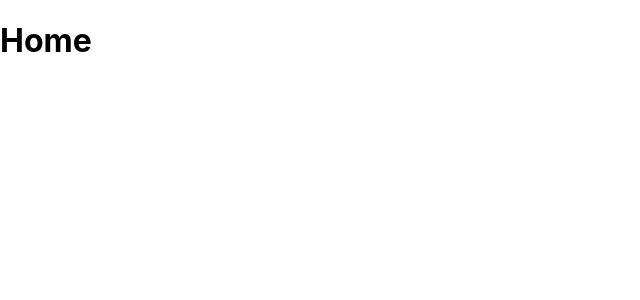
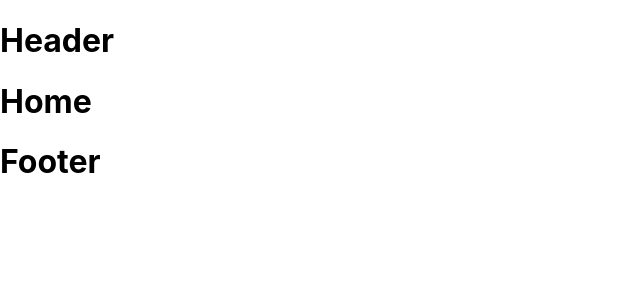
Before and after one commit to pkostukevich/art-museum, a React (Create React App) app: page / in a window 1280 px wide. Shown: the top 300 px of the page, without its empty margins (0-640 px from the left). Built offline with nearby package versions, Linux system fonts and the light colour scheme.

Commit message:
feat: add layout

```diff
--- a/package.json
+++ b/package.json
@@ -48,6 +48,7 @@
     ]
   },
   "devDependencies": {
+    "@babel/plugin-proposal-private-property-in-object": "^7.21.11",
     "@eslint/js": "^9.13.0",
     "@typescript-eslint/eslint-plugin": "^8.12.2",
     "@typescript-eslint/parser": "^8.12.2",
--- a/src/App.tsx
+++ b/src/App.tsx
@@ -1,19 +1,22 @@
 import React from 'react';
 import './App.css';
 import { BrowserRouter, Navigate, Route, Routes } from 'react-router-dom';
-import { Home } from './pages/Home/Home';
-import { Favourites } from './pages/Favorites/Favourites';
-import { Painting } from './pages/Painting/Painting';
+import Home from './pages/Home/Home';
+import Favourites from './pages/Favorites/Favourites';
+import Painting from './pages/Painting/Painting';
+import Layout from './components/Layout/Layout';
 
 function App(): JSX.Element {
   return (
     <BrowserRouter>
+      <Layout>
         <Routes>
           <Route path="/" element={<Home />} />
           <Route path="/paintings/:id" element={<Painting />} />
           <Route path="/favorites" element={<Favourites />} />
           <Route path="*" element={<Navigate to="/" />} />
         </Routes>
+      </Layout>
     </BrowserRouter>
   );
 }
--- /dev/null
+++ b/src/components/Footer/Footer.tsx
@@ -0,0 +1,11 @@
+import React from 'react';
+
+const Footer: React.FC = () => {
+  return (
+    <div>
+      <h1>Footer</h1>
+    </div>
+  );
+};
+
+export default Footer;
--- /dev/null
+++ b/src/components/Header/Header.tsx
@@ -0,0 +1,11 @@
+import React from 'react';
+
+const Header: React.FC = () => {
+  return (
+    <div>
+      <h1>Header</h1>
+    </div>
+  );
+};
+
+export default Header;
--- /dev/null
+++ b/src/components/Layout/Layout.tsx
@@ -0,0 +1,19 @@
+import React from 'react';
+import Header from '../Header/Header';
+import Footer from '../Footer/Footer';
+
+type LayoutProps = {
+  children: React.ReactNode;
+};
+
+const Layout: React.FC<LayoutProps> = ({ children }) => {
+  return (
+    <>
+      <Header />
+      {children}
+      <Footer />
+    </>
+  );
+};
+
+export default Layout;
--- a/src/pages/Favorites/Favourites.tsx
+++ b/src/pages/Favorites/Favourites.tsx
@@ -1,9 +1,11 @@
 import React from 'react';
 
-export const Favourites: React.FC = () => {
+const Favourites: React.FC = () => {
   return (
     <div>
       <h1>Favourites</h1>
     </div>
   );
 };
+
+export default Favourites;
--- a/src/pages/Home/Home.tsx
+++ b/src/pages/Home/Home.tsx
@@ -1,9 +1,11 @@
 import React from 'react';
 
-export const Home: React.FC = () => {
+const Home: React.FC = () => {
   return (
     <div>
       <h1>Home</h1>
     </div>
   );
 };
+
+export default Home;
--- a/src/pages/Painting/Painting.tsx
+++ b/src/pages/Painting/Painting.tsx
@@ -1,9 +1,11 @@
 import React from 'react';
 
-export const Painting: React.FC = () => {
+const Painting: React.FC = () => {
   return (
     <div>
       <h1>Painting</h1>
     </div>
   );
 };
+
+export default Painting;
```
Also changed, not shown: 1 other file (tests, documents, lock files or other folders). Lines whose indentation alone changed are shown as unchanged.
